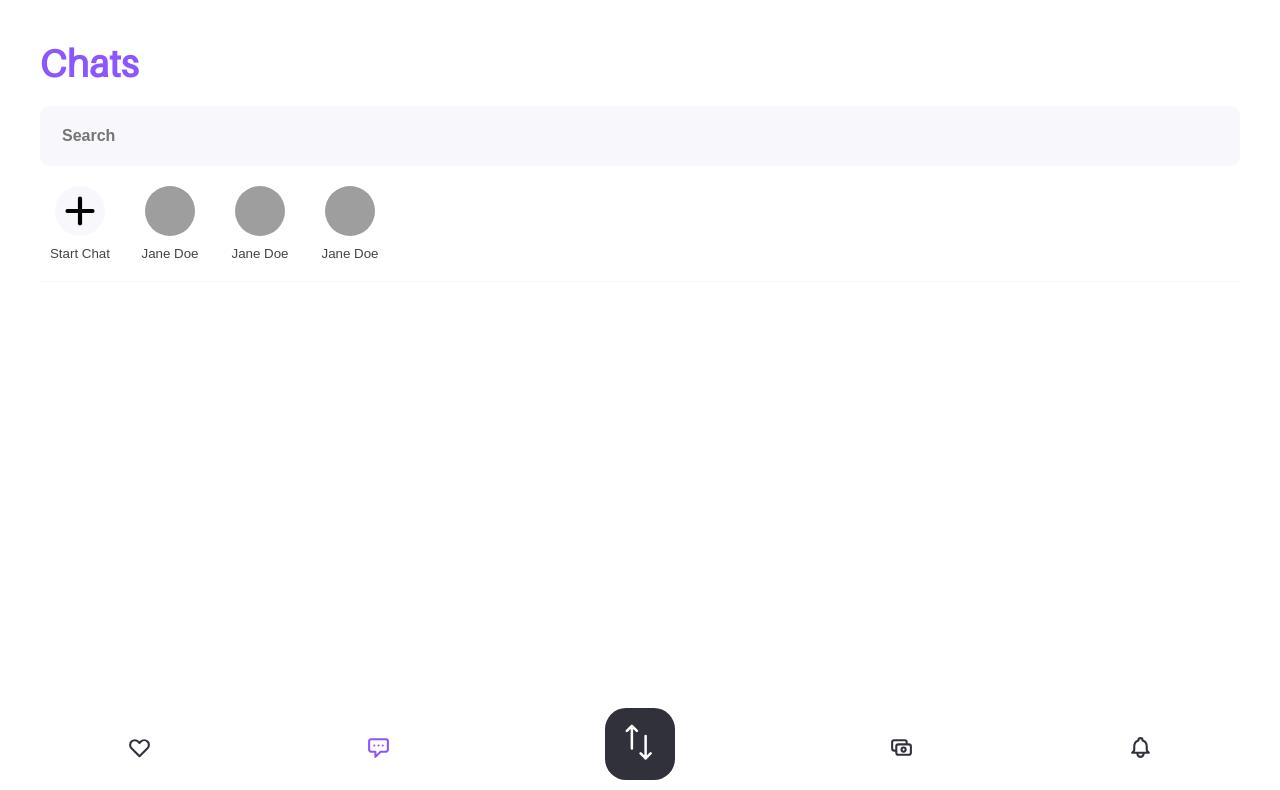
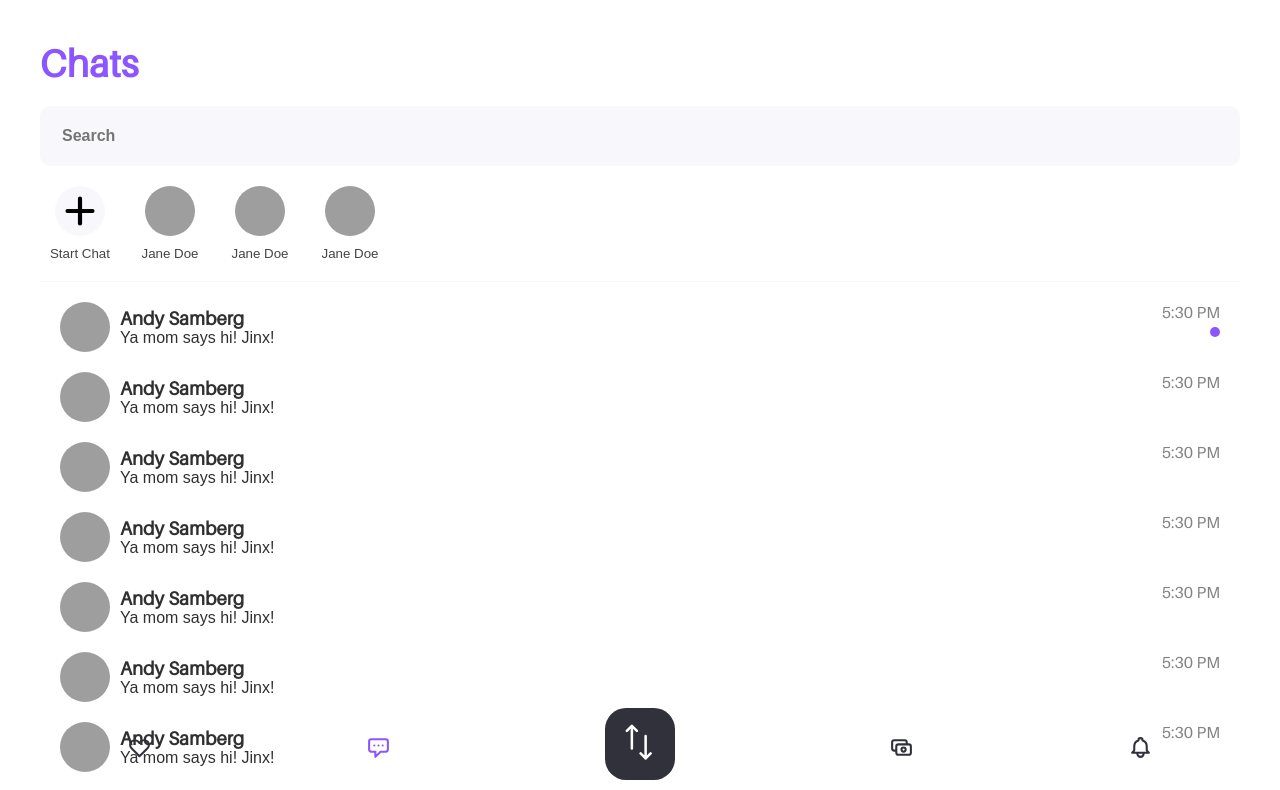
Before and after one commit to MickyPrice/Yoobee-Bemo-App-Frontend, a Vue app: page /chat in a window 1280 px wide. Shown: the top 790 px of the page. Built offline with nearby package versions, Linux system fonts and the light colour scheme; grey boxes are pictures that could not be loaded.

Commit message:
Create HTML/CSS for chats list

```diff
--- /dev/null
+++ b/src/components/chats/Channels.vue
@@ -0,0 +1,92 @@
+<template>
+    <section class="channels">
+
+        <router-link class="channel channel--unread" to="/chat/test">
+            <div class="channel__details">
+                <img class="channel__image" src="https://thumbs.gfycat.com/ShabbyEagerBarebirdbat-max-1mb.gif" aria-hidden="true">
+                <div>
+                    <h3 class="channel__title">Andy Samberg</h3>
+                    <p class="channel__message">Ya mom says hi! Jinx!</p>
+                </div>
+            </div>
+            <time class="channel__time">5:30 PM</time>
+        </router-link>
+
+        <router-link v-for="i in 10" :key="i" class="channel" to="/chat/test">
+            <div class="channel__details">
+                <img class="channel__image" src="https://thumbs.gfycat.com/ShabbyEagerBarebirdbat-max-1mb.gif" aria-hidden="true">
+                <div>
+                    <h3 class="channel__title">Andy Samberg</h3>
+                    <p class="channel__message">Ya mom says hi! Jinx!</p>
+                </div>
+            </div>
+            <time class="channel__time">5:30 PM</time>
+        </router-link>
+
+    </section>
+</template>
+
+<script>
+export default {
+
+}
+</script>
+
+<style lang="scss" scoped>
+@import "@/scss/_variables";
+.channels {
+    padding: $padding-20 $padding-20 100px $padding-20;
+}
+.channel {
+    color: $black;
+    text-decoration: none;
+    display: flex;
+    justify-content: space-between;
+    position: relative;
+    margin-bottom: $margin-20;
+    &__image {
+        width: 50px;
+        height: 50px;
+        border-radius: 100%;
+        object-fit: cover;
+        object-position: center;
+        flex-grow: 0;
+        margin-right: 10px;
+    }
+    &__title {
+        font-weight: bold;
+        overflow: hidden;
+        text-overflow: ellipsis;
+        display: -webkit-box;
+        -webkit-line-clamp: 1;
+        -webkit-box-orient: vertical;
+    }
+    &__message {
+        font-family: "Nunito Sans", sans-serif;
+        text-overflow: ellipsis;
+        display: -webkit-box;
+        -webkit-line-clamp: 1;
+        -webkit-box-orient: vertical;
+    }
+    &__details {
+        display: flex;
+        align-items: center;
+    }
+    &__time {
+        font-weight: light;
+        opacity: 0.6;
+        flex-shrink: 0;
+    }
+
+    &--unread::after {
+        content: '';
+        position: absolute;
+        background-color: $purple-500;
+        height: 10px;
+        width: 10px;
+        border-radius: 100%;
+        right: 0;
+        top: 50%;
+    }
+}
+</style>
--- a/src/components/chats/Friends.vue
+++ b/src/components/chats/Friends.vue
@@ -57,6 +57,7 @@ export default {
         margin-right: $padding-10;
         text-overflow: ellipsis;
         flex: 0 0 80px;
+        cursor: pointer;
         &:focus, &:hover {
             outline: none;
             opacity: 0.6;
--- a/src/router/index.js
+++ b/src/router/index.js
@@ -39,7 +39,7 @@ const routes = [
       },
       {
         name: "chat",
-        path: ":chatId",
+        path: ":channelId",
         component: () => import("../views/chats/Chat.vue"),
       }
     ],
--- a/src/views/chats/Chat.vue
+++ b/src/views/chats/Chat.vue
@@ -0,0 +1,9 @@
+<template>
+    <h1>Chat to {{ $route.params.channelId }}</h1>
+</template>
+
+<script>
+export default {
+
+}
+</script>
--- a/src/views/chats/Chats.vue
+++ b/src/views/chats/Chats.vue
@@ -4,6 +4,7 @@
             <h1 class="heading__base chats__heading">Chats</h1>
             <SearchBar name="search" placeholder="Search" type="search"/>
             <Friends />
+            <Channels />
         </Layout>
         <Navigation darkTheme="false" />
     </div>
@@ -14,13 +15,15 @@ import Layout from "@/components/layout/Layout";
 import Navigation from "@/components/navigation/Navigation";
 import SearchBar from "@/components/form/FormInput";
 import Friends from "@/components/chats/Friends";
+import Channels from "@/components/chats/Channels";
 
 export default {
     components: {
         Layout,
         Navigation,
         SearchBar,
-        Friends
+        Friends,
+        Channels
     }
 }
 </script>
```
